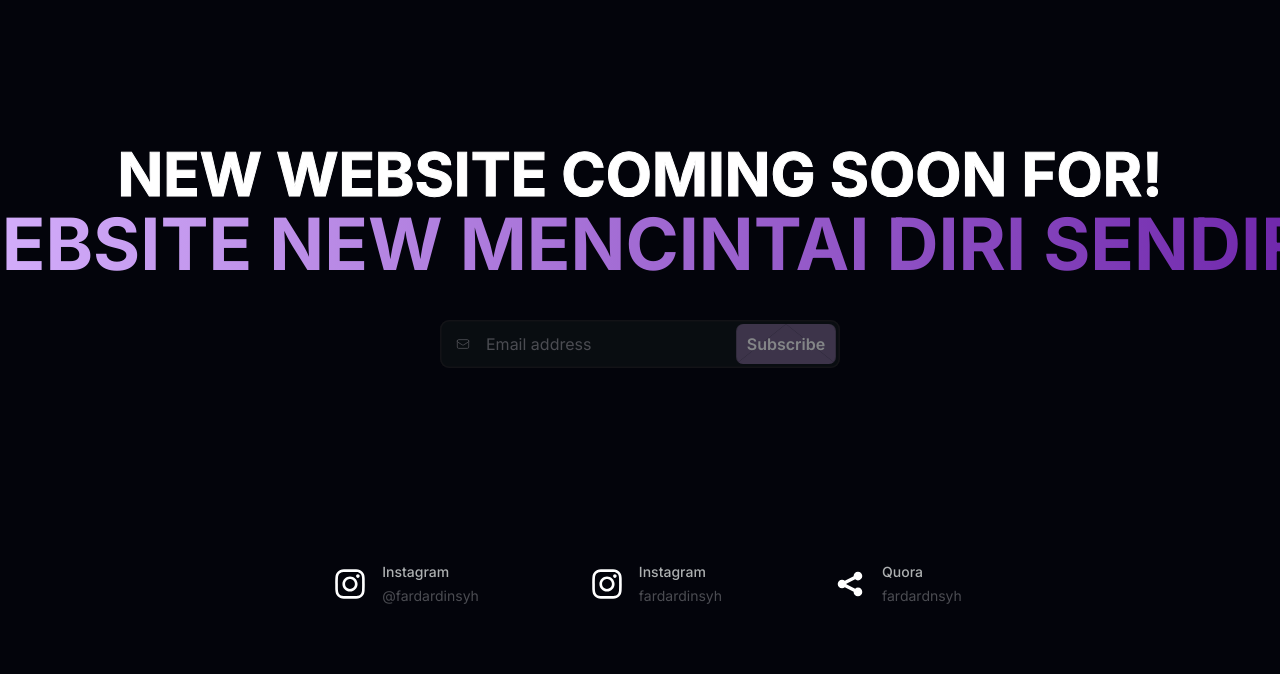
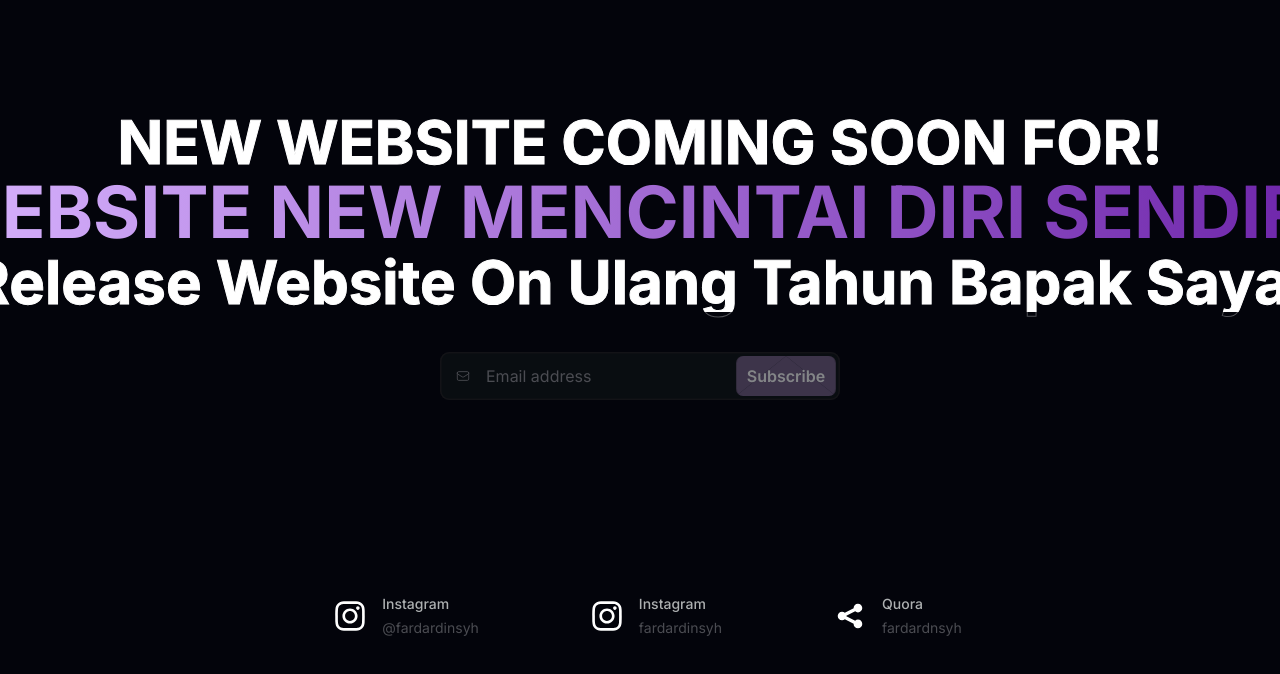
Before and after one commit to fardardnsyh/Project-100.github.io, a Next.js app: page / in a window 1280 px wide. Shown: the top 674 px of the page. Built offline with nearby package versions, Linux system fonts and the light colour scheme.

Commit message:
Update page.tsx

```diff
--- a/app/page.tsx
+++ b/app/page.tsx
@@ -11,6 +11,9 @@ export default function Home() {
         <h1 className="z-10 text-4xl font-bold text-center text-transparent duration-1000 bg-white cursor-default sm:text-6xl md:text-7xl whitespace-nowrap bg-clip-text bg-gradient-to-r from-purple-300 to-purple-800 animate-fade-in-3">
           WEBSITE NEW MENCINTAI DIRI SENDIRI!
         </h1>
+        <h2 className="z-10 text-3xl font-bold text-center text-transparent duration-1000 bg-white cursor-default text-stroke animate-title sm:text-5xl md:text-6xl whitespace-nowrap bg-clip-text">
+          Release Website On Ulang Tahun Bapak Saya!
+        </h2>
       </div>
       <NewsletterForm />
       <Socials />
```
